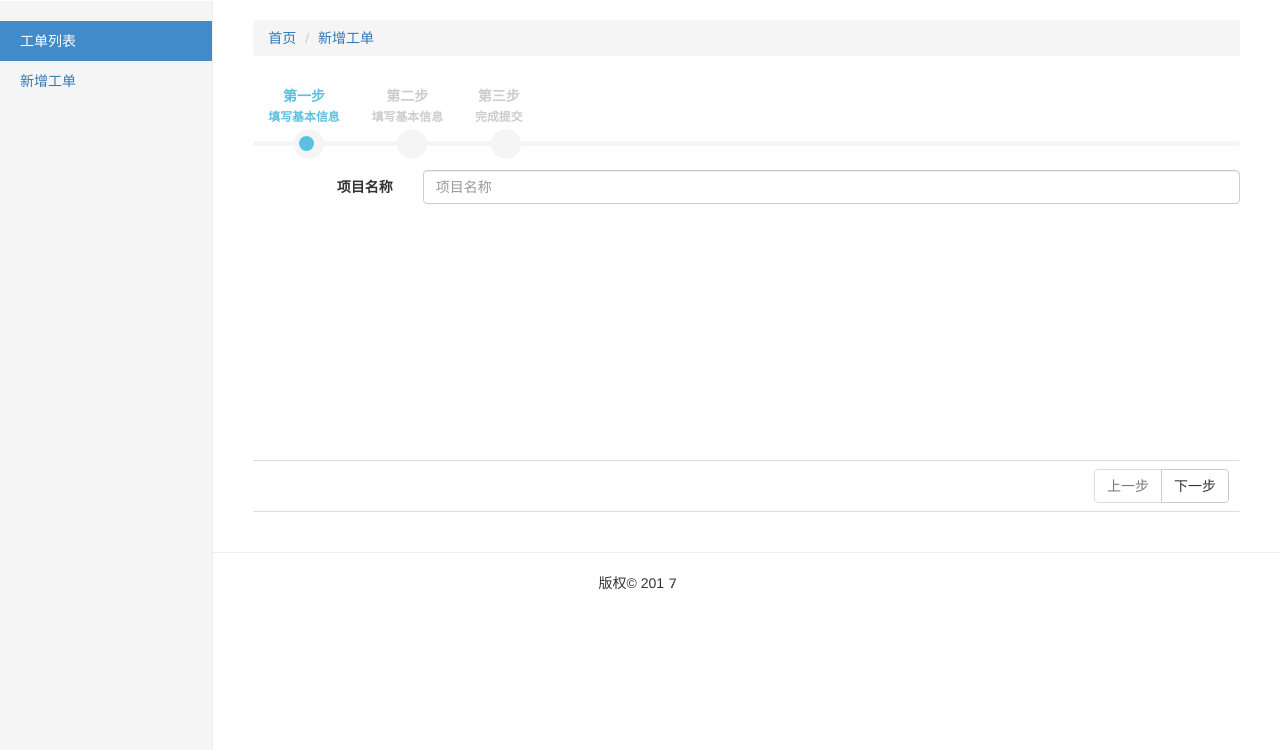
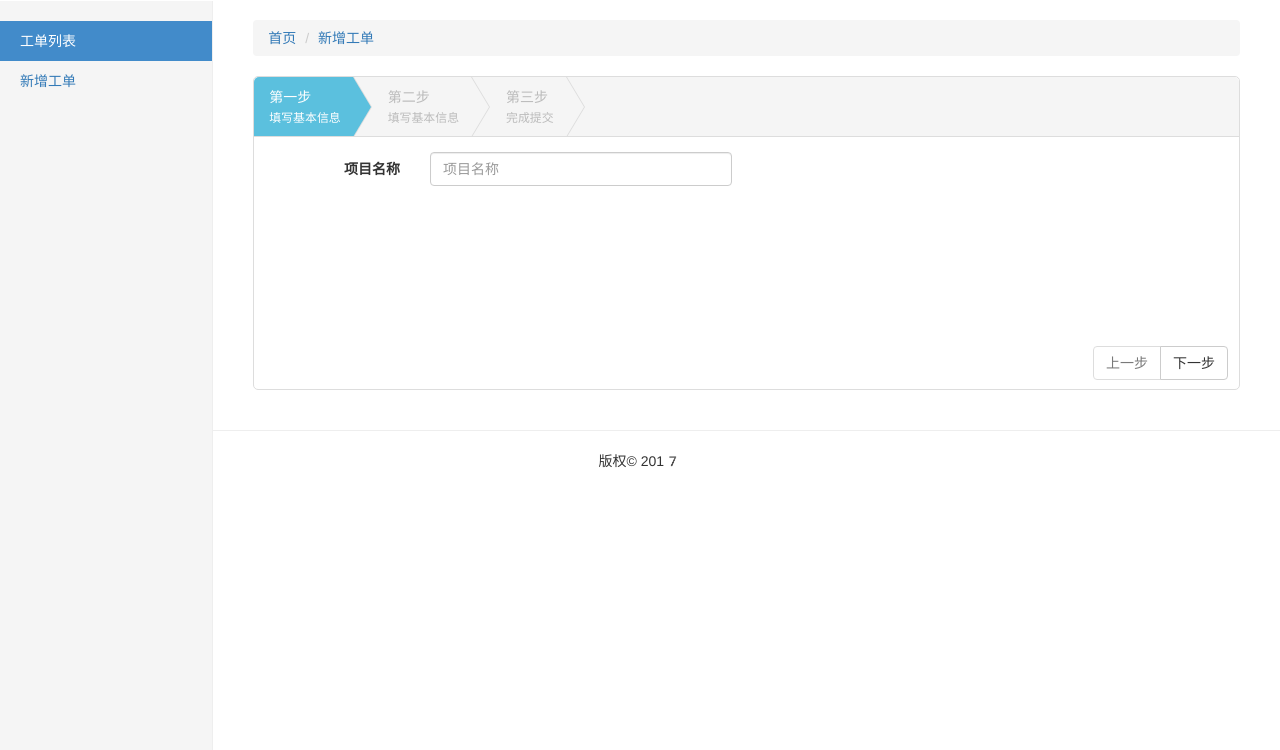
Before and after one commit to davidsome/distribution, a Django app: page /createTicket.html in a window 1280 px wide. Shown: the part 50-800 px from the top of the page. Run offline with Django 3.2, Linux system fonts and the light colour scheme; data that the repository does not hold is empty; some libraries are stand-ins or nearby versions.

Commit message:
FIx stable

```diff
--- a/templates/app/create_ticket.html
+++ b/templates/app/create_ticket.html
@@ -5,6 +5,7 @@
   <link rel="stylesheet" href="/static/bower_components/select2/dist/css/select2.min.css">
   <link rel="stylesheet" href="/static/bower_components/smartwizard/dist/css/smart_wizard.min.css">
   <link rel="stylesheet" href="/static/bower_components/smartwizard/dist/css/smart_wizard_theme_dots.min.css">
+  <link rel="stylesheet" href="/static/bower_components/smartwizard/dist/css/smart_wizard_theme_arrows.min.css">
 {% endblock %}
 {% block content %}
     <ol class="breadcrumb">
@@ -17,12 +18,14 @@
                 <li><a href="#step-1">第一步<br /><small>填写基本信息</small></a></li>
                 <li><a href="#step-2">第二步<br /><small>填写基本信息</small></a></li>
                 <li><a href="#step-3">第三步<br /><small>完成提交</small></a></li>
+
             </ul>
             <div>
                 <div id="step-1" class="">
+                    <div class="form-group"></div>
                    <div class="form-group">
                       <label class="col-sm-2 control-label"><strong>项目名称</strong></label>
-                        <div class="col-sm-10">
+                        <div class="col-sm-4">
                         <input type="text" placeholder="项目名称" name="pro_name" class="form-control">
                         </div>
                     </div>
@@ -69,7 +72,7 @@
                     </div>
                     <div class="form-group">
                       <label class="col-sm-2 control-label"><strong>服务开始时间</strong></label>
-                        <div class="col-sm-10">
+                        <div class="col-sm-4">
                         <input type="text" placeholder="选择日期" id="service_start_datetimepicker" class="form-control">
                         </div>
                     </div>
@@ -78,7 +81,7 @@
                     </div>
                     <div class="form-group">
                       <label class="col-sm-2 control-label"><strong>服务结束时间</strong></label>
-                        <div class="col-sm-10">
+                        <div class="col-sm-4">
                         <input type="text" placeholder="选择日期" id="service_end_datetimepicker" class="form-control">
                       </div>
                     </div>
@@ -152,14 +155,71 @@
     </script>
     <script>
         $(function () {
-             $('#smartwizard').smartWizard({
-                             theme: 'dots',
-                             lang: {  // Language variables
+         $('#smartwizard').smartWizard({
+             theme: 'arrows',
+             lang: {  // Language variables
                 next: '下一步',
                 previous: '上一步'
             },
+             autoAdjustHeight: false,
+                    toolbarSettings: {
+                toolbarPosition: 'bottom', // none, top, bottom, both
+                toolbarButtonPosition: 'right', // left, right
+                showNextButton: true, // show/hide a Next button
+                showPreviousButton: true, // show/hide a Previous button
+                toolbarExtraButtons: [
 
-             });
+                      ]
+            }
+         });
+
+        $("#smartwizard").on("leaveStep", function(e, anchorObject, stepNumber, stepDirection) {
+            if (stepNumber == 0 && !$("input[name='pro_name']").val()){
+                toastr.error("项目名称不能为空");
+                return false;
+            }else if (stepNumber == 1 && !$("select[class='class4']").val()){
+                toastr.error("分类选择不能为空");
+{#                return false;#}
+            }
+            else if(stepNumber == 2 && !$("#service_start_datetimepicker").datetimepicker('getValue')){
+                toastr.error("服务开始时间不能为空");
+                return false;
+            }
+            else if(stepNumber == 2 && !$("#service_end_datetimepicker").datetimepicker('getValue')){
+                toastr.error("服务结束时间不能为空");
+                return false;
+            }
+            else{
+                return true;
+            }
+
+            if (stepNumber == 3 ){
+                var sales = $(".select-sales").select2("data")[0]["id"];
+                var customers = $(".select-customers").select2("data")[0]["id"];
+                var products = $(".select-products").select2("data")[0]["id"];
+                var areas = $(".select-areas").select2("data")[0]["id"];
+                var engineers = $(".select-engineers").select2("data")[0]["id"];
+                var service_start = formatDateTime($("#service_start_datetimepicker").datetimepicker('getValue'));
+                var service_end = formatDateTime($("#service_end_datetimepicker").datetimepicker('getValue'));
+                var pro_name = $("input[name='pro_name']").val();
+                var ticket_temp = $("select[class='class4']").val();
+
+                $.post(API_URI["tickets"], {
+                    "pro_name": pro_name,
+                    "sale": sales,
+                    "customer": customers,
+                    "product": products,
+                    "area": areas,
+                    "ticket_temp": ticket_temp,
+                    "engineer": engineers,
+                    "service_start": service_start,
+                    "service_end": service_end
+                }).done(function (res) {
+                    toastr.success('工单创建已完成，即将跳转工单页');
+                    setTimeout('window.location.href = "/"',2000);
+                })
+            }
+      });
         $.getJSON(API_URI["customers"]).done(function (res) {
             var data = {
                 list: res["objects"]
@@ -227,50 +287,11 @@
                 loading: "加载中 ..."
             },
             onStepChanging: function (event, currentIndex, newIndex) {
-                if (currentIndex == 0 && !$("input[name='pro_name']").val()){
-                    toastr.error("项目名称不能为空");
-                    return false;
-                }else if (currentIndex == 1 && !$("select[class='class4']").val()){
-                    toastr.error("分类选择不能为空");
-                    return false;
-                }
-                else{
-                    return true;
-                }
+
             },
             onFinished: function (event, currentIndex) {
-                if(currentIndex == 2 && !$("#service_start_datetimepicker").datetimepicker('getValue')){
-                    toastr.error("服务开始时间不能为空");
-                    return false;
-                }
-                if(currentIndex == 2 && !$("#service_end_datetimepicker").datetimepicker('getValue')){
-                    toastr.error("服务结束时间不能为空");
-                    return false;
-                }
-                var sales = $(".select-sales").select2("data")[0]["id"];
-                var customers = $(".select-customers").select2("data")[0]["id"];
-                var products = $(".select-products").select2("data")[0]["id"];
-                var areas = $(".select-areas").select2("data")[0]["id"];
-                var engineers = $(".select-engineers").select2("data")[0]["id"];
-                var service_start = formatDateTime($("#service_start_datetimepicker").datetimepicker('getValue'));
-                var service_end = formatDateTime($("#service_end_datetimepicker").datetimepicker('getValue'));
-                var pro_name = $("input[name='pro_name']").val();
-                var ticket_temp = $("select[class='class4']").val();
 
-                $.post(API_URI["tickets"], {
-                    "pro_name": pro_name,
-                    "sale": sales,
-                    "customer": customers,
-                    "product": products,
-                    "area": areas,
-                    "ticket_temp": ticket_temp,
-                    "engineer": engineers,
-                    "service_start": service_start,
-                    "service_end": service_end
-                }).done(function (res) {
-                    toastr.success('工单创建已完成，即将跳转工单页');
-                    setTimeout('window.location.href = "/"',2000);
-                })
+
             }
         });
 
```
